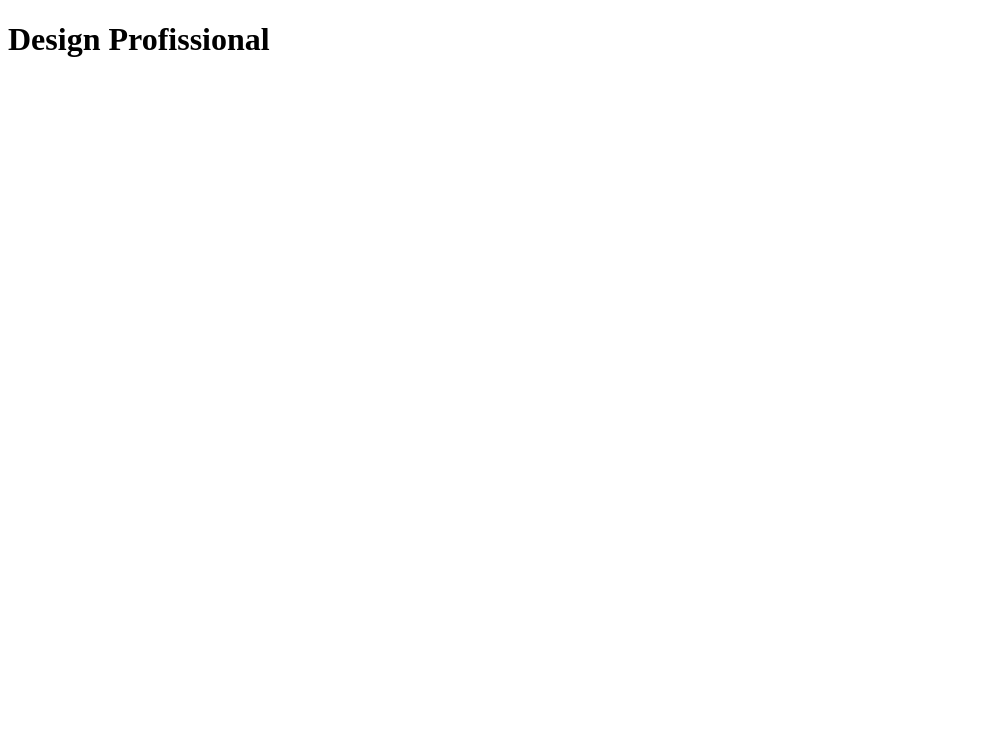
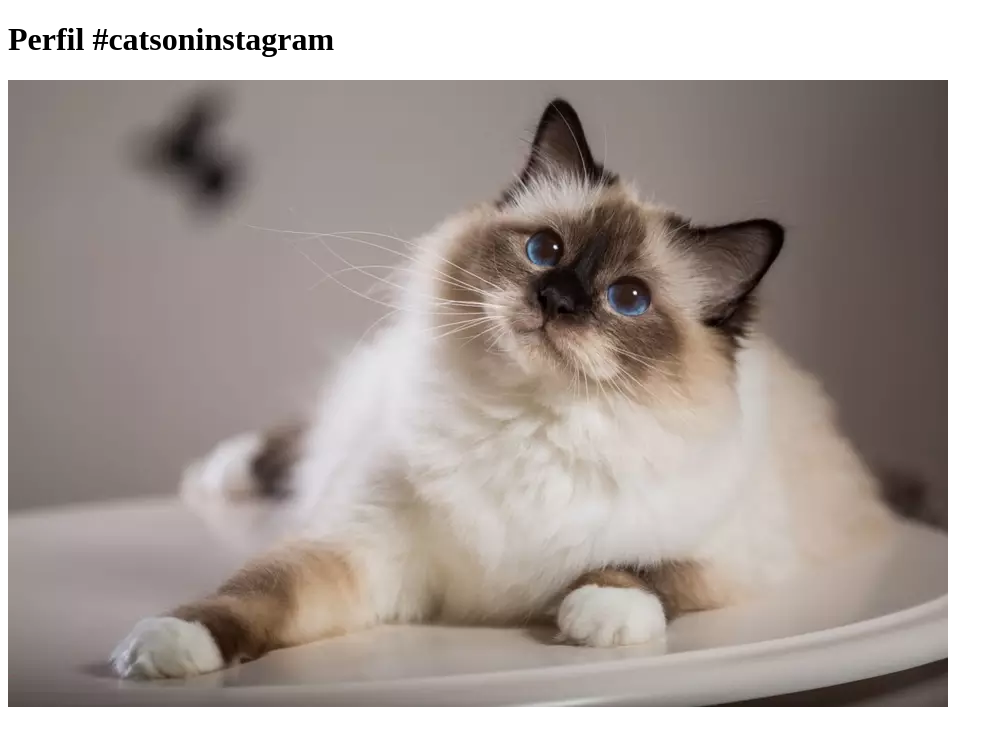
Before and after one commit to alineherrero/Projeto-Design-Profssional, a plain HTML site: page index.html in a window 1280 px wide. Shown: the whole page, without its empty margins (0-1003 px from the left). Drawn offline with Linux system fonts and the light colour scheme.

Commit message:
Atualize o arquivo index.html

```diff
--- a/index.html
+++ b/index.html
@@ -1,10 +1,11 @@
 <!DOCTYPE html>
 <html lang="pt-br">
  <head>
-    <title>Projeto Design Profissional</title>
+    <title>Fanpage de Gatinhos</title>
     <meta charset="utf-8">
   </head>
   <body>
-    <h1>Design Profissional</h1>
+    <h1>Perfil #catsoninstagram</h1>
+    <img src="imagens/1335463583-gato-birmanes.webp" alt="">
   </body>
 </html>
```
Also changed, not shown: imagens/1335463583-gato-birmanes.webp (added).
